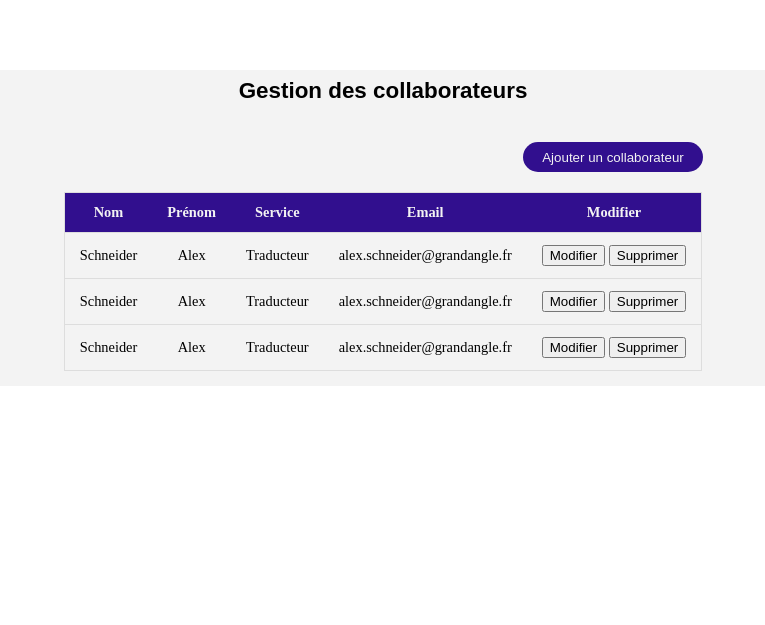
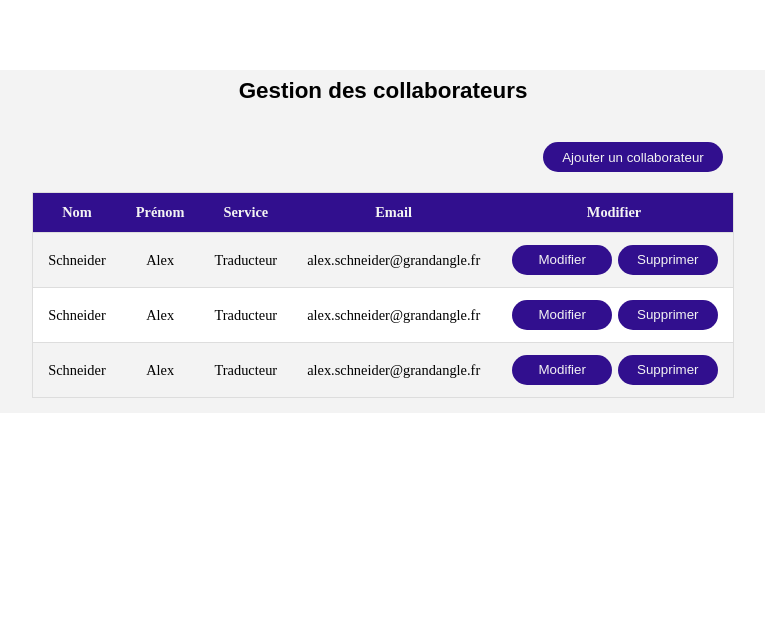
Before and after one commit to alt-ju/GRAND-ANGLE, a PHP site: page /gestion_des_collaborateur.html in a window 1280 px wide. Shown: the top 625 px of the page, without its empty margins (257-1022 px from the left). Run offline with PHP 8.4, Linux system fonts and the light colour scheme.

Commit message:
style Button modifier et supprimer

```diff
--- a/assets/css/style.css
+++ b/assets/css/style.css
@@ -356,7 +356,7 @@ div.art-state div.first-art p {
   border:none;
   margin-top:30px;
   margin-bottom: 5px;
-  margin-right: 80px;
+  margin-right: 60px;
 }
 
 .btn-ajouter:hover{
@@ -404,3 +404,22 @@ justify-content: center;
 .list-collab tbody,tr{
   border: 1px solid #ddd;
 }
+
+.list-collab tr:nth-of-type(even){
+  background-color: #fff;
+}
+
+.modif-collab{
+  background-color: var(--PRIMARY);
+  color: var(--FONTCOLOR);
+  width: 100px;
+  height: 30px;
+  border:none;
+  border-radius: 25px;
+  margin-left:2px;
+}
+
+.modif-collab:hover{
+  background-color: var(--ACCENT1);
+  color: var(--FONTCOLOR2);
+}
```
